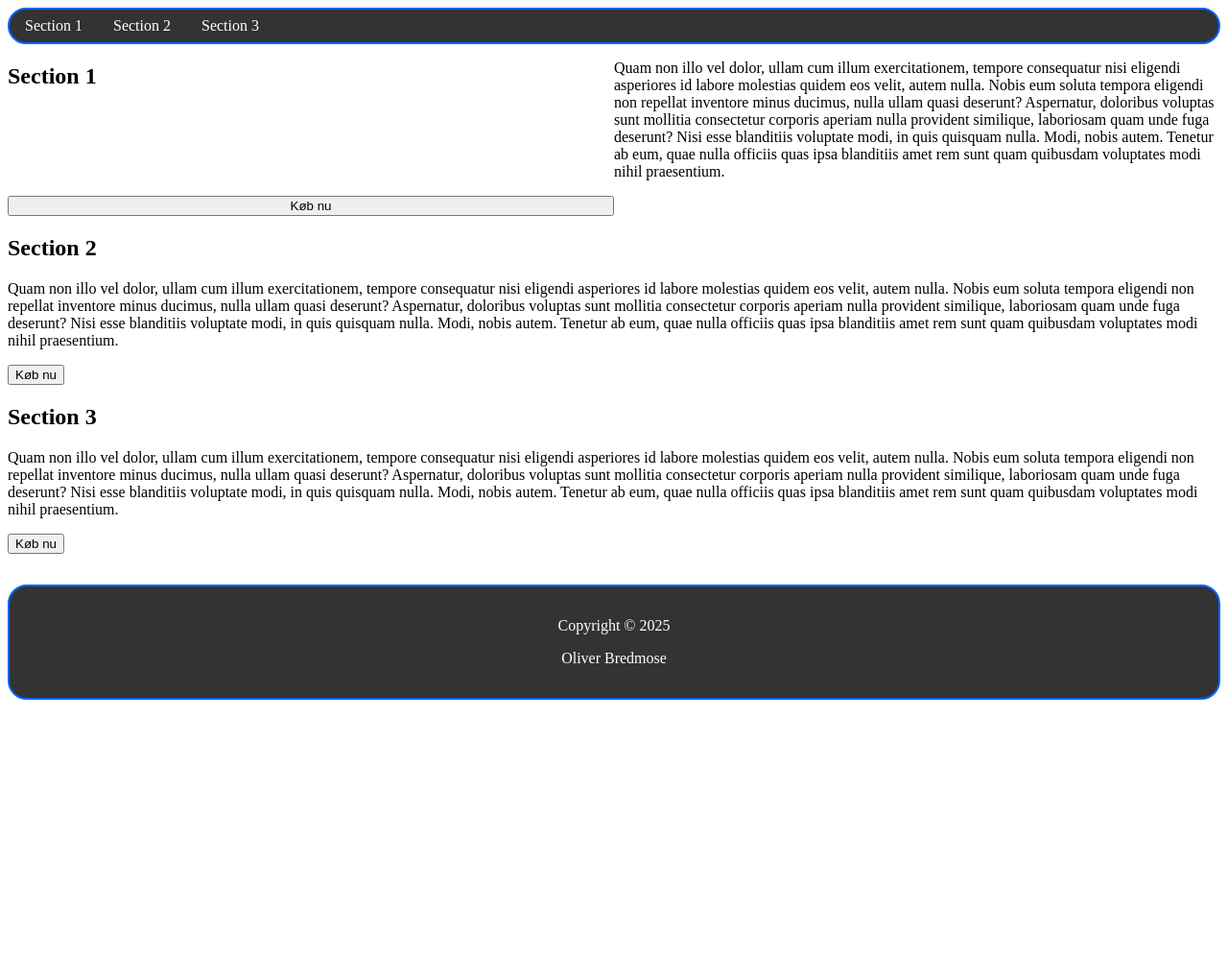
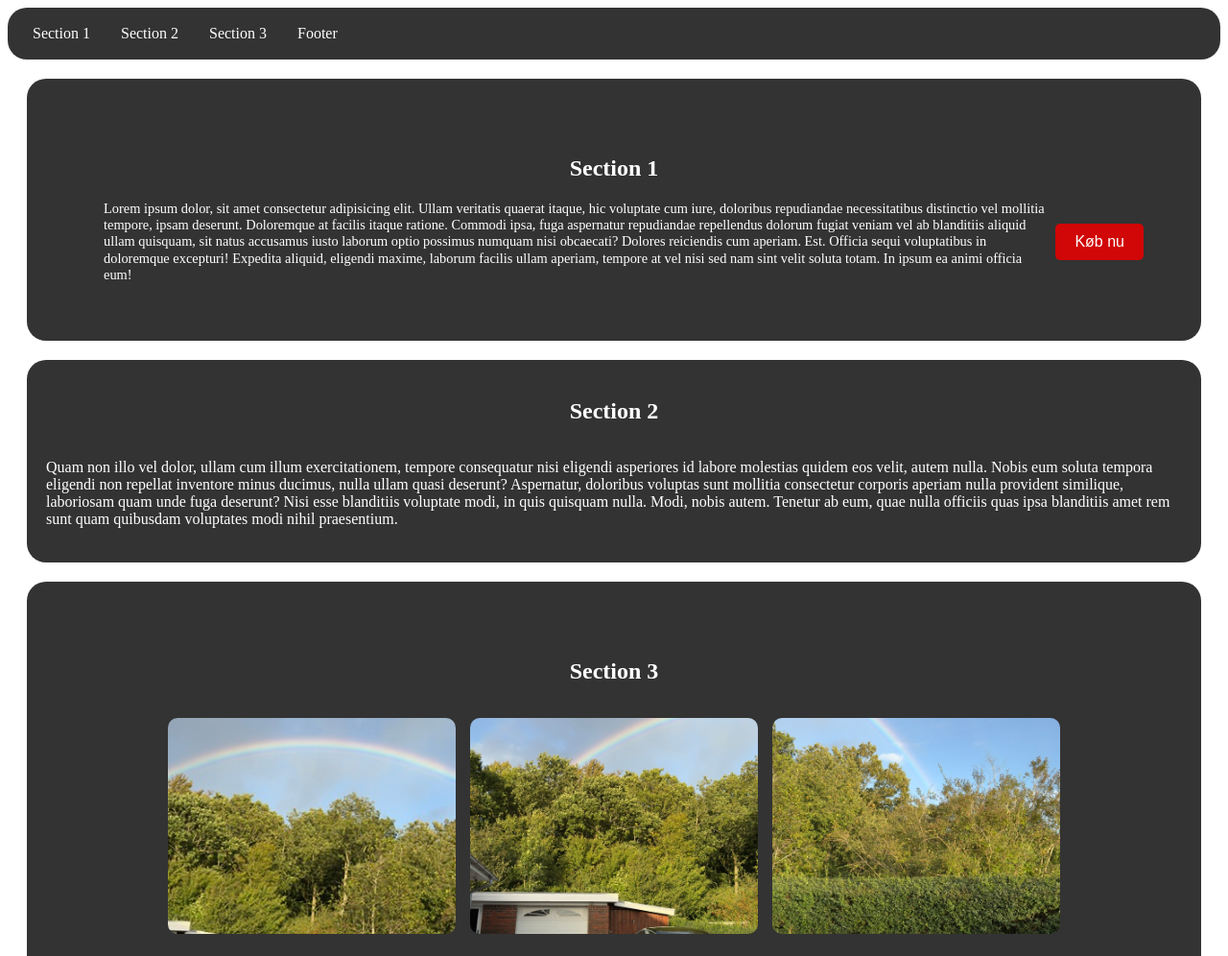
Before and after one commit to Oliver-Bredmose/Scss, a plain HTML site: page HTML/index.html in a window 1280 px wide. Shown: the top 996 px of the page at 96% size. Before the commit the page ends 800 px from the top, so only its background shows below. Drawn offline with Linux system fonts and the light colour scheme; files whose address does not match are found by name.

Commit message:
e54wuy65

```diff
--- a/HTML/index.html
+++ b/HTML/index.html
@@ -11,44 +11,48 @@
     <!-- NAV -->
      <nav class="nav-main">
              <ul>
-                 <li><a href="#">Section 1</a></li>
-                 <li><a href="#">Section 2</a></li>
-                 <li><a href="#">Section 3</a></li>
+                 <li><a href="#section1">Section 1</a></li>
+                 <li><a href="#section2">Section 2</a></li>
+                 <li><a href="#section3">Section 3</a></li>
+                 <li><a href="#footer">Footer</a></li>
          </nav>
      <!-- MAIN -->
 
-         <section class="section1">
-
-                <h1>Section 1</h1>
-                <p>Quam non illo vel dolor, ullam cum illum exercitationem, tempore consequatur nisi eligendi asperiores id labore molestias quidem eos velit, autem nulla.
-                Nobis eum soluta tempora eligendi non repellat inventore minus ducimus, nulla ullam quasi deserunt? Aspernatur, doloribus voluptas sunt mollitia consectetur corporis aperiam nulla provident similique, laboriosam quam unde fuga deserunt?
-                Nisi esse blanditiis voluptate modi, in quis quisquam nulla. Modi, nobis autem. Tenetur ab eum, quae nulla officiis quas ipsa blanditiis amet rem sunt quam quibusdam voluptates modi nihil praesentium.</p>
-
-                <button>Køb nu</button>
+         <section class="section1" id="section1">
+            <div class="section1">
+                <h1>Section 1 </h1>
+                <div class="section1-content">
+                    <p>Lorem ipsum dolor, sit amet consectetur adipisicing elit. Ullam veritatis quaerat itaque, hic voluptate cum iure, doloribus repudiandae necessitatibus distinctio vel mollitia tempore, ipsam deserunt. Doloremque at facilis itaque ratione.
+                    Commodi ipsa, fuga aspernatur repudiandae repellendus dolorum fugiat veniam vel ab blanditiis aliquid ullam quisquam, sit natus accusamus iusto laborum optio possimus numquam nisi obcaecati? Dolores reiciendis cum aperiam. Est.
+                    Officia sequi voluptatibus in doloremque excepturi! Expedita aliquid, eligendi maxime, laborum facilis ullam aperiam, tempore at vel nisi sed nam sint velit soluta totam. In ipsum ea animi officia eum!</p>
+                    <button>Køb nu</button>
+                </div>
+            </div>
          </section>
 
-         <section class="section2">
+         <section class="section2" id="section2">
 
             <h1>Section 2</h1>
             <p>Quam non illo vel dolor, ullam cum illum exercitationem, tempore consequatur nisi eligendi asperiores id labore molestias quidem eos velit, autem nulla.
             Nobis eum soluta tempora eligendi non repellat inventore minus ducimus, nulla ullam quasi deserunt? Aspernatur, doloribus voluptas sunt mollitia consectetur corporis aperiam nulla provident similique, laboriosam quam unde fuga deserunt?
             Nisi esse blanditiis voluptate modi, in quis quisquam nulla. Modi, nobis autem. Tenetur ab eum, quae nulla officiis quas ipsa blanditiis amet rem sunt quam quibusdam voluptates modi nihil praesentium.</p>
 
-            <button>Køb nu</button>
      </section>
 
-     <section class="section3">
+     <section class="section3" id="section3">
+        <div class="section3">
+            <h1>Section 3</h1>
+            <div class="images">
+              <img src="/assets/IMG/9ED40174-58ED-48FE-BB02-AFCD87AF3A3C_4_5005_c.jpeg" alt="/">
+              <img src="/assets/IMG/44AABD02-402A-492F-AFBF-63D3E780C5B7_1_105_c.jpeg" alt="">
+              <img src="/assets/IMG/1CC9BB5C-4BB9-4419-AFED-9ADA2F5A1E2E_1_105_c.jpeg" alt="">
+            </div>
+          </div>
 
-        <h1>Section 3</h1>
-        <p>Quam non illo vel dolor, ullam cum illum exercitationem, tempore consequatur nisi eligendi asperiores id labore molestias quidem eos velit, autem nulla.
-        Nobis eum soluta tempora eligendi non repellat inventore minus ducimus, nulla ullam quasi deserunt? Aspernatur, doloribus voluptas sunt mollitia consectetur corporis aperiam nulla provident similique, laboriosam quam unde fuga deserunt?
-        Nisi esse blanditiis voluptate modi, in quis quisquam nulla. Modi, nobis autem. Tenetur ab eum, quae nulla officiis quas ipsa blanditiis amet rem sunt quam quibusdam voluptates modi nihil praesentium.</p>
-
-        <button>Køb nu</button>
  </section>
     <!-- FOOTER -->
 
-    <footer class="footer-main">
+    <footer class="footer-main" id="footer">
         <p>Copyright &copy; 2025</p>
         <p>Oliver Bredmose</p>
     </footer>
--- a/assets/css/style.scss
+++ b/assets/css/style.scss
@@ -1,18 +1,22 @@
 :root {
-    --primary-color: #2991a9;
-    --secondary-color: #0628d1;
-    --background-color: #333;
+    --primary-color: #333;
+    --cta-color: #d10606;
     --text-color: #ffffff;
-    --accent-color: #0062ff;
+    --accent-color: #0008ff;
     --font-family: 'Arial, sans-serif';
+    border-radius: 20px;
 }
 
+
+    //NAVIGATION BAR
 .nav-main {
     display: flex;
     justify-content: space-between;
-    background-color: var(--background-color);
-    border: 2px solid var(--accent-color);
+    background-color: #333;
+    color: white;
+    padding: 10px;
     border-radius: 20px;
+    border-color: 2px var(--accent-color);
 }
 
 .nav-main ul {
@@ -22,6 +26,7 @@
     padding: 0;
 }
 
+
 .nav-main ul li a {
     display: block;
     padding: 0.5rem 1rem;
@@ -30,50 +35,119 @@
 }
 
 .nav-main ul li a:hover {
-    background-color: #575757;
+    background-color: #555;
 }
+    //END NAVIGATION BAR
 
-.footer-main {
-    background-color: var(--background-color);
-    color: var(--text-color);
-    text-align: center;
-    padding: 1rem;
-    border: 2px solid var(--accent-color);
-    border-radius: 20px;
-    margin-top: 2rem;
-}
+    .section1 {
+        display: flex;
+        flex-direction: column; /* Stack header and content vertically */
+        margin: 20px;
+        padding: 20px;
+        background-color: var(--primary-color);
+        color: var(--text-color);
+        border-radius: 20px;
+    }
 
-/* CARDS START */
+    .section1 h1 {
+        margin-bottom: 20px; /* Add spacing below the header */
+        text-align: center; /* Center-align the header */
+    }
 
-/* iPhone */
-@media (min-width: 600px) {
-    .section1 {
-        display: grid;
-        grid-template-columns: repeat(1, 1fr);
+    .section1-content {
+        display: flex;
+        justify-content: space-between; /* Space between text and button */
+        align-items: center; /* Align items vertically */
     }
-}
 
-/* Tablet */
-@media (min-width: 1024px) {
-    .section1 {
-        display: grid;
-        grid-template-columns: repeat(2, 1fr);
+    .section1-content p {
+        text-align: left; /* Align text to the left */
+        margin: 0; /* Remove default margin */
+        flex: 1; /* Allow the text to take up available space */
+        line-height: 1.2; /* Reduce line height for more compressed text */
+        font-size: 0.9rem; /* Optionally reduce font size */
+        padding-right: 10px; /* Add padding to push the button further right */
     }
-}
 
-/* Desktop */
-@media (min-width: 1300px) {
-    .section1 {
-        display: grid;
-        grid-template-columns: repeat(2, 1fr);
+    .section1-content{
+        margin-left: 20px; /* Add spacing between text and button */
     }
-}
 
-@media (min-width: 1600px) {
-    .section1 {
-        display: grid;
-        grid-template-columns: repeat(3, 1fr);
+    button {
+        background-color: var(--cta-color);
+        color: var(--text-color);
+        border: none;
+        padding: 10px 20px;
+        border-radius: 5px;
+        cursor: pointer;
+        font-size: 1rem;
     }
-}
 
-/* CARDS END */
+
+    .section2 {
+        display: flex;
+        flex-direction: column; /* Stack header and content vertically */
+        margin: 20px;
+        padding: 20px;
+        background-color: var(--primary-color);
+        color: var(--text-color);
+        border-radius: 20px;
+    }
+
+    .section2 h1 {
+        margin-bottom: 20px; /* Add spacing below the header */
+        text-align: center; /* Center-align the header */
+    }
+
+    .section2-content {
+        display: flex;
+        justify-content: space-between; /* Space between text and button */
+        align-items: center; /* Align items vertically */
+    }
+
+    .section2-content p {
+        text-align: left; /* Align text to the left */
+        margin: 0; /* Remove default margin */
+        flex: 1; /* Allow the text to take up available space */
+        line-height: 1.2; /* Reduce line height for more compressed text */
+        font-size: 0.9rem; /* Optionally reduce font size */
+        padding-right: 10px; /* Add padding to push the button further right */
+    }
+
+    .section3 {
+        display: flex;
+        flex-direction: column; /* stack heading above images */
+        margin: 20px;
+        padding: 20px;
+        background-color: var(--primary-color);
+        color: var(--text-color);
+        border-radius: 20px;
+        text-align: center;
+      }
+
+      .section3 .images {
+        display: flex;
+        flex-wrap: wrap;       /* allow wrapping on smaller screens */
+        justify-content: center;
+        gap: 15px;             /* spacing between images */
+        margin-top: 15px;
+      }
+
+      .section3 .images img {
+        flex: 1 1 300px;       /* each image minimum 300px wide */
+        max-width: 300px;      /* all images max same width */
+        aspect-ratio: 4 / 3;   /* keeps them same height/shape */
+        border-radius: 10px;
+        object-fit: cover;     /* crop instead of stretch */
+      }
+
+
+    footer {
+        background-color: var(--primary-color);
+        color: var(--text-color);
+        text-align: center;
+        padding: 5px;
+        margin: 20px;
+        margin-right: 20px;
+        border-radius: 20px;
+    }
```
Also changed, not shown: assets/IMG/1CC9BB5C-4BB9-4419-AFED-9ADA2F5A1E2E_1_105_c.jpeg (added), assets/IMG/44AABD02-402A-492F-AFBF-63D3E780C5B7_1_105_c.jpeg (added), assets/IMG/9ED40174-58ED-48FE-BB02-AFCD87AF3A3C_4_5005_c.jpeg (added), assets/css/style.css, 1 other file.
